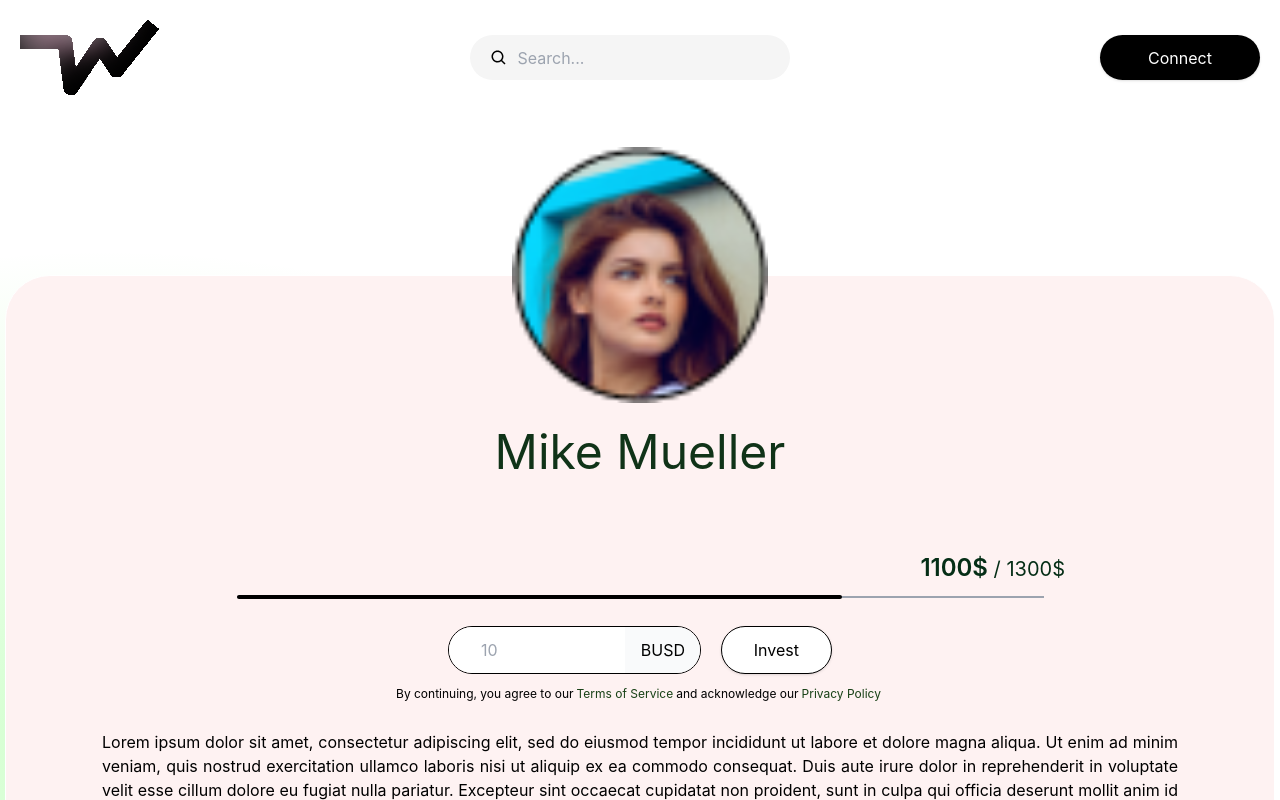
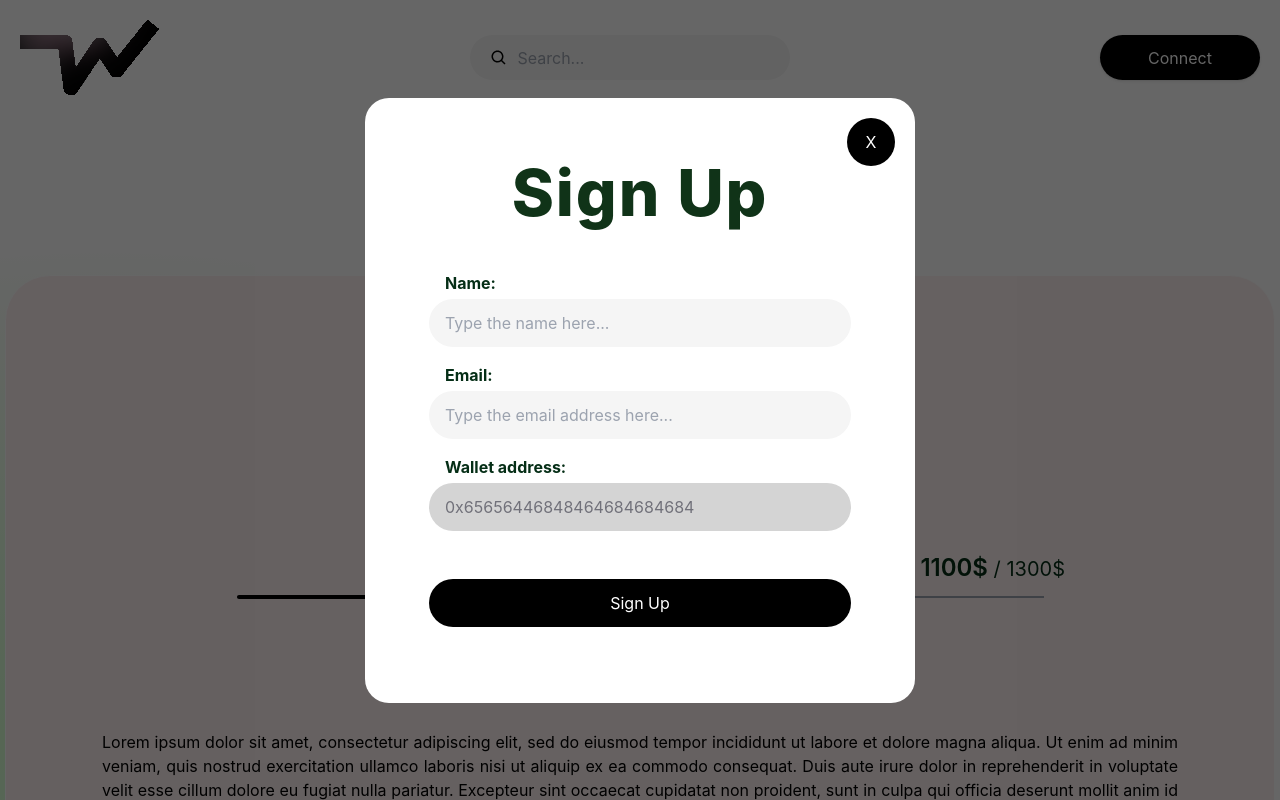
Before and after one commit to fragtex-eth/vision-velocity, a React (Vite) app in the folder client/: page /project/1 in a window 1280 px wide. Shown: the top 800 px of the page. Built offline with nearby package versions, Linux system fonts and the light colour scheme; some icons are missing.

Commit message:
adding login form

```diff
--- a/client/src/App.tsx
+++ b/client/src/App.tsx
@@ -3,11 +3,13 @@ import Header from './components/Common/Header'
 import DiscoverView from './views/Discover'
 import Profile from './views/Profile'
 import Project from './views/Project'
+import Login from './views/Login'
 
 function App() {
   return (
-    <div className="min-h-screen">
+    <div className="min-h-screen overflow-y-hidden">
       <div className="ellipse -z-10"></div>
+      <Login/>
       <Header/>
       <Project/>
       {/* <Profile/> */}
--- a/client/src/index.css
+++ b/client/src/index.css
@@ -59,7 +59,7 @@ a{
 }
 .carousel .thumb {
   border: none;
-  border-radius: 8px;
+  border-radius: 9px;
 }
 .carousel .thumb:hover {
   border: 1px solid rgb(135, 134, 134);
--- /dev/null
+++ b/client/src/views/Login.tsx
@@ -0,0 +1,17 @@
+export default function Login(){
+    return (<div className="fixed h-full w-full  bg-opacity-60 bg-black z-10 text-white flex justify-center items-center ">
+        <div className=" bg-white rounded-3xl overflow-hidden py-14 relative">
+            <button className="absolute w-12 h-12 rounded-full bg-black right-0 top-0 mr-5 mt-5">X</button>
+            <h1 className="text-center w-[550px] mb-5">Sign Up</h1>
+            <div className="flex flex-col py-5 px-16 ">
+                <span  className="ml-4 mb-1 text-green-950 text-base font-bold">Name:</span>
+                <input className="mb-4 p-4 h-12 bg-neutral-100 rounded-3xl text-zinc-500 text-base font-normal" placeholder="Type the name here..."></input>
+                <span  className="ml-4 mb-1 text-green-950 text-base font-bold">Email:</span>
+                <input className="mb-4 p-4 h-12 bg-neutral-100 rounded-3xl text-zinc-500 text-base font-normal" placeholder="Type the email address here..."></input>
+                <span  className="ml-4 mb-1 text-green-950 text-base font-bold">Wallet address:</span>
+                <span  className=" flex items-center mb-12 p-4 h-12 bg-neutral-300 rounded-3xl text-zinc-500 text-base font-normal">0x65656446848464684684684</span>
+                <button className="p-4 h-12  bg-black rounded-3xl flex items-center justify-center  ">Sign Up</button>
+            </div>
+        </div>
+    </div>);
+}
--- a/client/src/views/Project.tsx
+++ b/client/src/views/Project.tsx
@@ -52,8 +52,10 @@ export default function Project(){
                 Lorem ipsum dolor sit amet, consectetur adipiscing elit, sed do eiusmod tempor incididunt ut labore et dolore magna aliqua. Ut enim ad minim veniam, quis nostrud exercitation ullamco laboris nisi ut aliquip ex ea commodo consequat. Duis aute irure dolor in reprehenderit in voluptate velit esse cillum dolore eu fugiat nulla pariatur. Excepteur sint occaecat cupidatat non proident, sunt in culpa qui officia deserunt mollit anim id est laborum.
                 </p>
                 <div className="">
-                <h3 className="overflow-hidden mb-3">Gallery</h3>
+                <h3 className="overflow-hiddenmb-3">Gallery</h3>
+                     <div className="">
                     <FullCarousel/>
+                    </div>
                 </div>
                 <div className="">
                     <h3 className="overflow-hidden mb-3">Updates</h3>
```
